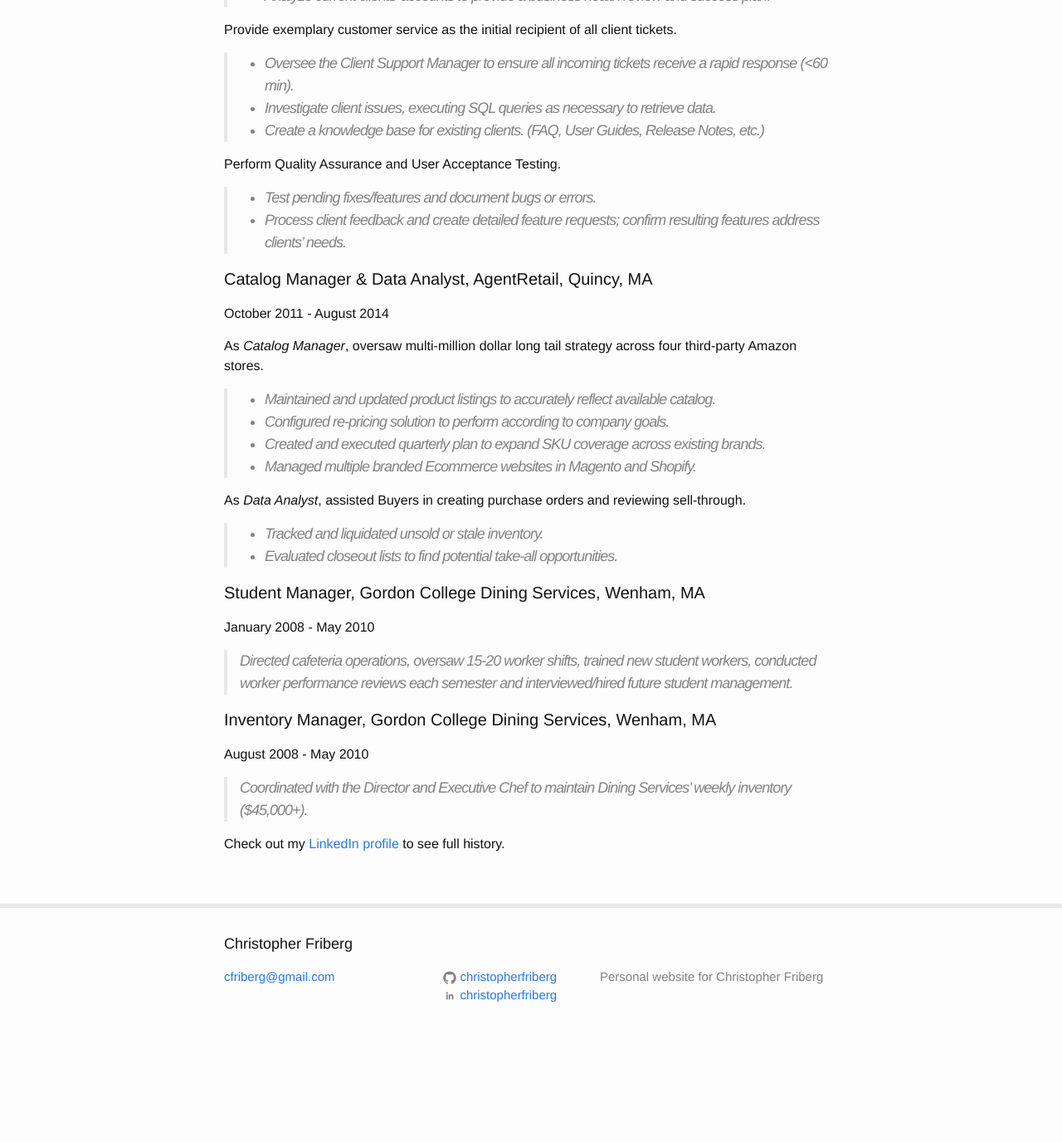
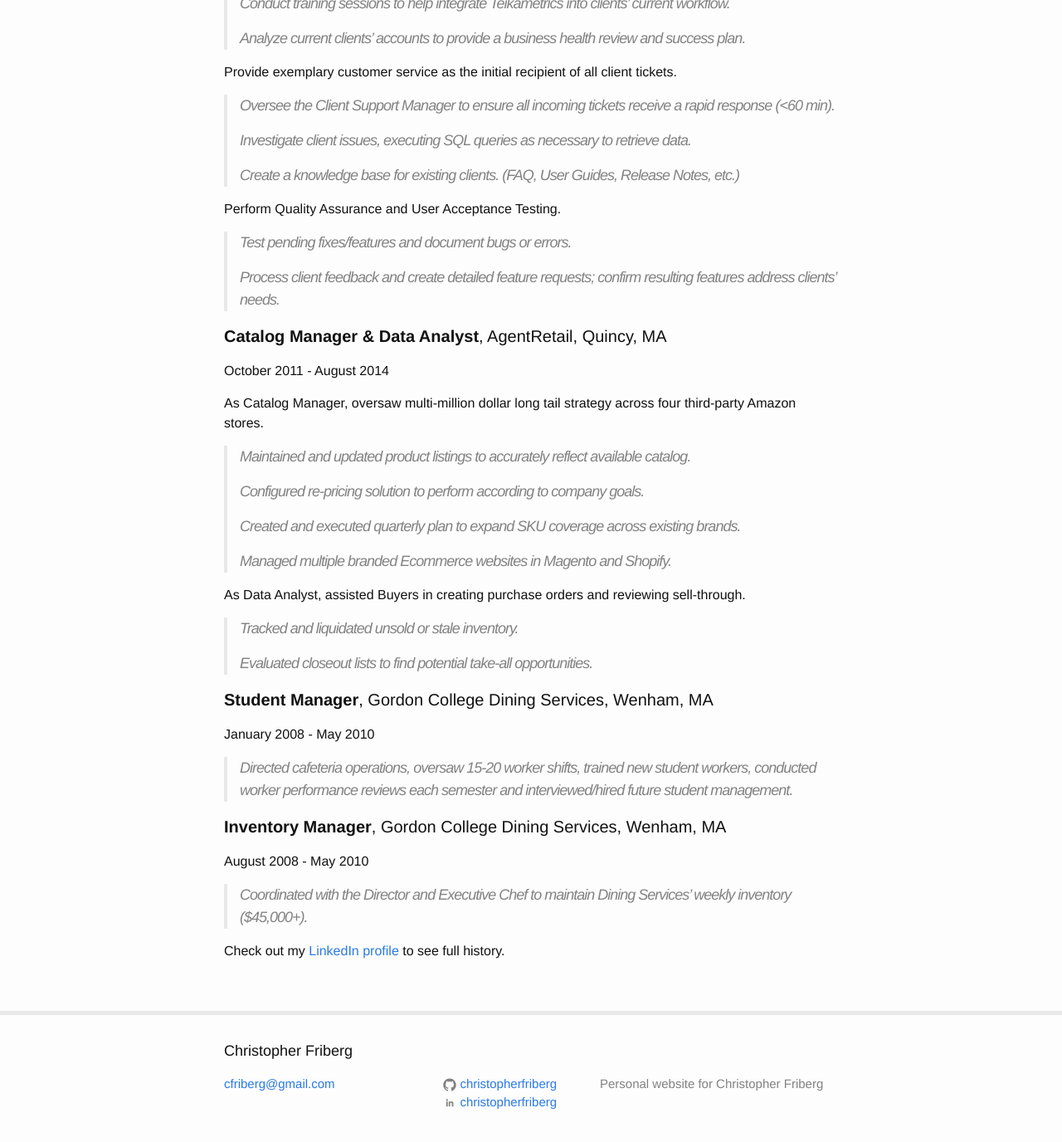
Before and after one commit to christopherfriberg/christopherfriberg, a Jekyll site: the page built from resume.md, in a window 1280 px wide and 1400 px high, scrolled down 888 px. Shown: the top 1376 px of the window at 83% size. Built offline with Jekyll 4.4.1, drawn with Linux system fonts in a browser that asks for light colours; before the commit the page ends 2159 px from its top, so only the background shows below that; some of the changed text lies outside the part shown.

```diff
--- a/resume.md
+++ b/resume.md
@@ -4,17 +4,21 @@ title: Resume
 permalink: /resume/
 ---
 
-#Christopher Friberg
+#**Christopher Friberg**
 [LinkedIn] [linkedin] | cfriberg@gmail.com | (978) 595-8540
 
-###EDUCATION
+*****
+
+###Education
 
 Gordon College, Wenham, MA
 
 B.A. Magna Cum Laude in Economics, minor in Computer Science (3.69 GPA)
 May 2010
 
-###SKILLS
+*****
+
+###Skills
 
 Computer: Microsoft Office – Amazon Seller Central – Ruby – SQL – Salesforce
 
@@ -22,54 +26,66 @@ Language: Russian (basic) - Spanish (basic)
 
 Multicultural: Lived in Sharjah, UAE for 3 years, Almaty, Kazakhstan for 8.5 years and Urumqi, China for 5 years. Possess extensive international travel experience and familiarity adapting to diverse living and working environments.
 
-###WORK EXPERIENCE
+*****
 
-####Client Success Manager, Teikametrics, Boston, MA
+###Work Experience
+
+####**Client Success Manager**, Teikametrics, Boston, MA
 
 August 2014 - July 2014
 
 Onboard, train, and create success plan for new clients.
 
->* Review clients’ current strategy to create pricing logic and profiles that reflect their goals.
->* Assist new clients with importing accurate product data.
->* Conduct training sessions to help integrate Teikametrics into clients’ current workflow.
->* Analyze current clients’ accounts to provide a business health review and success plan.
+>Review clients’ current strategy to create pricing logic and profiles that reflect their goals.
+>
+>Assist new clients with importing accurate product data.
+>
+>Conduct training sessions to help integrate Teikametrics into clients’ current workflow.
+>
+>Analyze current clients’ accounts to provide a business health review and success plan.
 
 Provide exemplary customer service as the initial recipient of all client tickets.
 
->* Oversee the Client Support Manager to ensure all incoming tickets receive a rapid response (<60 min).
->* Investigate client issues, executing SQL queries as necessary to retrieve data.
->* Create a knowledge base for existing clients. (FAQ, User Guides, Release Notes, etc.)
+>Oversee the Client Support Manager to ensure all incoming tickets receive a rapid response (<60 min).
+>
+>Investigate client issues, executing SQL queries as necessary to retrieve data.
+>
+>Create a knowledge base for existing clients. (FAQ, User Guides, Release Notes, etc.)
 
 Perform Quality Assurance and User Acceptance Testing.
 
->* Test pending fixes/features and document bugs or errors.
->* Process client feedback and create detailed feature requests; confirm resulting features address clients’ needs.
+>Test pending fixes/features and document bugs or errors.
+>
+>Process client feedback and create detailed feature requests; confirm resulting features address clients’ needs.
 
 
-####Catalog Manager & Data Analyst, AgentRetail, Quincy, MA
+####**Catalog Manager & Data Analyst**, AgentRetail, Quincy, MA
 
 October 2011 - August 2014
 
-As *Catalog Manager*, oversaw multi-million dollar long tail strategy across four third-party Amazon stores.
+As Catalog Manager, oversaw multi-million dollar long tail strategy across four third-party Amazon stores.
 
->* Maintained and updated product listings to accurately reflect available catalog.
->* Configured re-pricing solution to perform according to company goals.
->* Created and executed quarterly plan to expand SKU coverage across existing brands.
->* Managed multiple branded Ecommerce websites in Magento and Shopify.
+>Maintained and updated product listings to accurately reflect available catalog.
+>
+>Configured re-pricing solution to perform according to company goals.
+>
+>Created and executed quarterly plan to expand SKU coverage across existing brands.
+>
+>Managed multiple branded Ecommerce websites in Magento and Shopify.
 
-As *Data Analyst*, assisted Buyers in creating purchase orders and reviewing sell-through.
+As Data Analyst, assisted Buyers in creating purchase orders and reviewing sell-through.
 
->* Tracked and liquidated unsold or stale inventory.
->* Evaluated closeout lists to find potential take-all opportunities.
+>Tracked and liquidated unsold or stale inventory.
+>
+>Evaluated closeout lists to find potential take-all opportunities.
 
 
-####Student Manager, Gordon College Dining Services, Wenham, MA
+####**Student Manager**, Gordon College Dining Services, Wenham, MA
 January 2008 - May 2010
 
 >Directed cafeteria operations, oversaw 15-20 worker shifts, trained new student workers, conducted worker performance reviews each semester and interviewed/hired future student management.
 
-####Inventory Manager, Gordon College Dining Services, Wenham, MA
+####**Inventory Manager**, Gordon College Dining Services, Wenham, MA
 August 2008 - May 2010
 
 >Coordinated with the Director and Executive Chef to maintain Dining Services’ weekly inventory ($45,000+).
```
